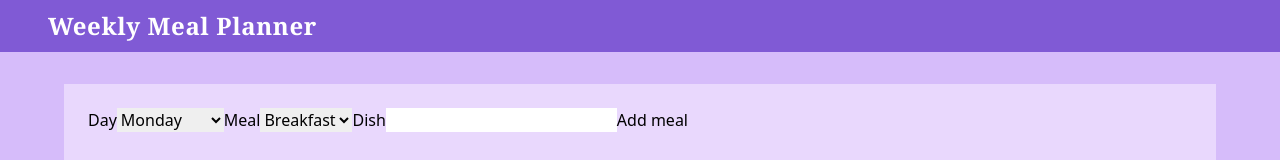
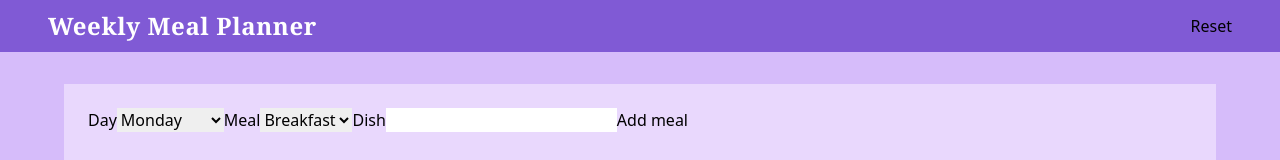
Before and after one commit to arturjzapater/meal-planner, a React app: page / in a window 1280 px wide. Shown: the top 160 px of the page. Built offline with nearby package versions, Linux system fonts and the light colour scheme.

Commit message:
added reset button

```diff
--- a/src/actions/index.ts
+++ b/src/actions/index.ts
@@ -36,10 +36,15 @@ const removeMeal = (day: string, meal: string): Action => ({
   }
 })
 
+const reset = (): Action => ({
+  type: 'RESET'
+})
+
 export default {
   addIngredient,
   addMeal,
   changeNew,
   newMeal,
-  removeMeal
+  removeMeal,
+  reset
 }
--- /dev/null
+++ b/src/components/Button.tsx
@@ -0,0 +1,11 @@
+import React from 'react'
+
+interface ButtonProps {
+  onClick: (event: React.MouseEvent<HTMLButtonElement> | void) => void,
+  text: string
+}
+
+const Button: React.FC<ButtonProps> = ({ onClick, text }) =>
+  <button onClick={onClick}>{text}</button>
+
+export default Button
--- a/src/components/DaySection.tsx
+++ b/src/components/DaySection.tsx
@@ -7,7 +7,7 @@ interface DaySectionProps {
 }
 
 const DaySection: React.FC<DaySectionProps> = ({ title, content, remove }) => (
-  <section className='bg-purple-300 p-2 flex space-between items-start h-24 overflow-y-auto'>
+  <section className='bg-purple-300 p-2 flex justify-between items-start h-24 overflow-y-auto'>
     <h2 className='lg:hidden'>{title}</h2>
     <p>{content}</p>
     {content && <button className='ml-2' onClick={remove}>X</button>}
--- a/src/components/Header.tsx
+++ b/src/components/Header.tsx
@@ -1,9 +1,27 @@
 import React from 'react'
+import { connect } from 'react-redux'
+import Button from './Button'
+import State from '../types/State'
+import actions from '../actions'
 
-const Header: React.FC = () => (
-  <header className='bg-purple-600 px-12 py-2 mb-8'>
+interface HeaderProps {
+  reset: (event: React.MouseEvent<HTMLButtonElement> | void) => void,
+}
+
+const Header: React.FC<HeaderProps> = ({ reset }) => (
+  <header className='bg-purple-600 px-12 py-2 mb-8 flex justify-between'>
     <h2 className='text-white font-serif font-semibold tracking-wide text-2xl'>Weekly Meal Planner</h2>
+    <Button text='Reset' onClick={reset} />
   </header>
 )
 
-export default Header
+const mapStateToProps = (state: State) => ({ ...state })
+
+const mapDispatchToProps = (dispatch: CallableFunction) => ({
+  reset: () => dispatch(actions.reset())
+})
+
+export default connect(
+  mapStateToProps,
+  mapDispatchToProps
+)(Header)
--- a/src/reducer/index.ts
+++ b/src/reducer/index.ts
@@ -50,6 +50,8 @@ const removeMeal = (state: State, { day, meal }: Record<string, string>): State
   }
 })
 
+const reset = (): State => initState
+
 const def = (state: State): State => state
 
 const actions: Record<string, CallableFunction> = {
@@ -58,6 +60,7 @@ const actions: Record<string, CallableFunction> = {
   CHANGE_NEW: changeNew,
   NEW_MEAL: newMeal,
   REMOVE_MEAL: removeMeal,
+  RESET: reset,
   default: def
 }
 
```
